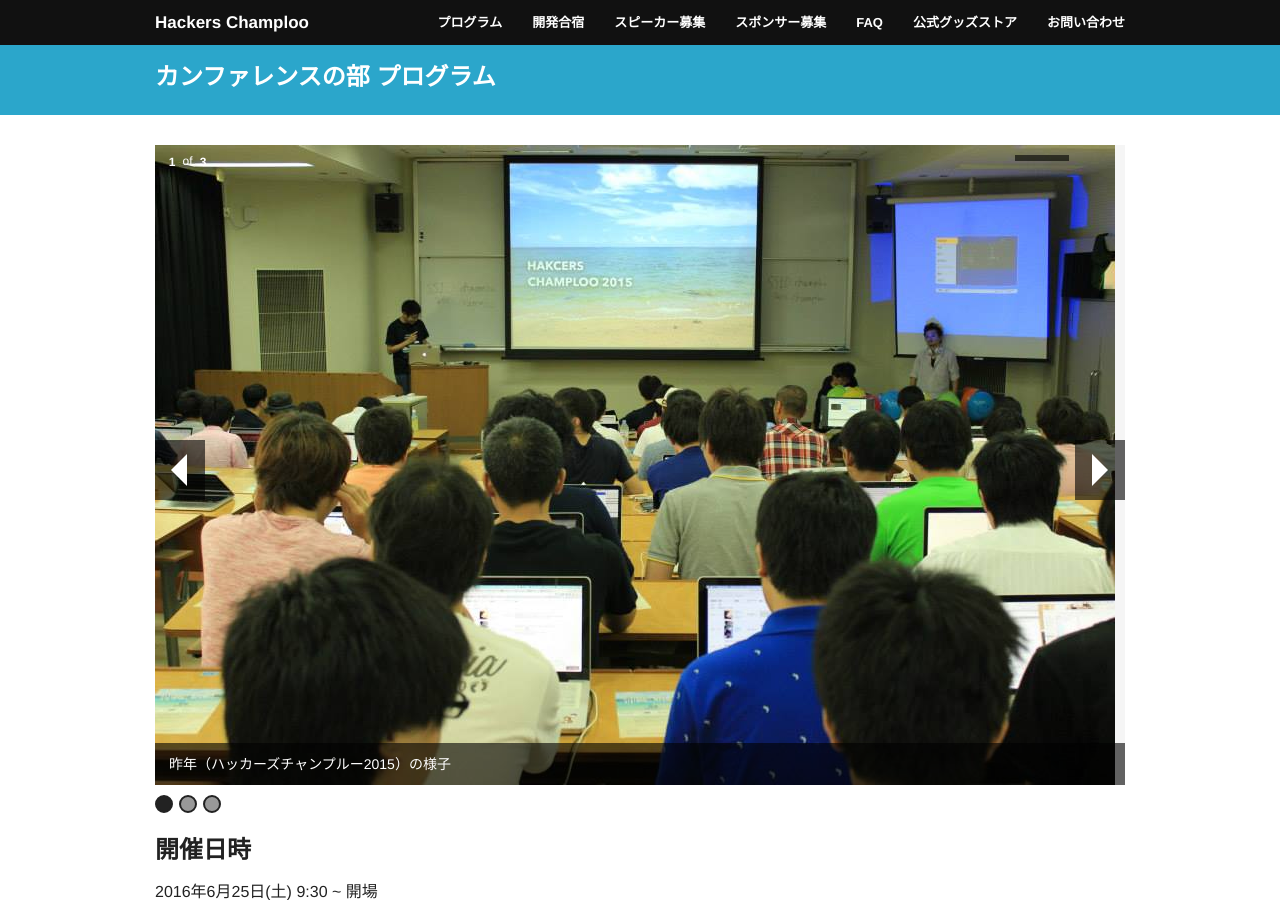
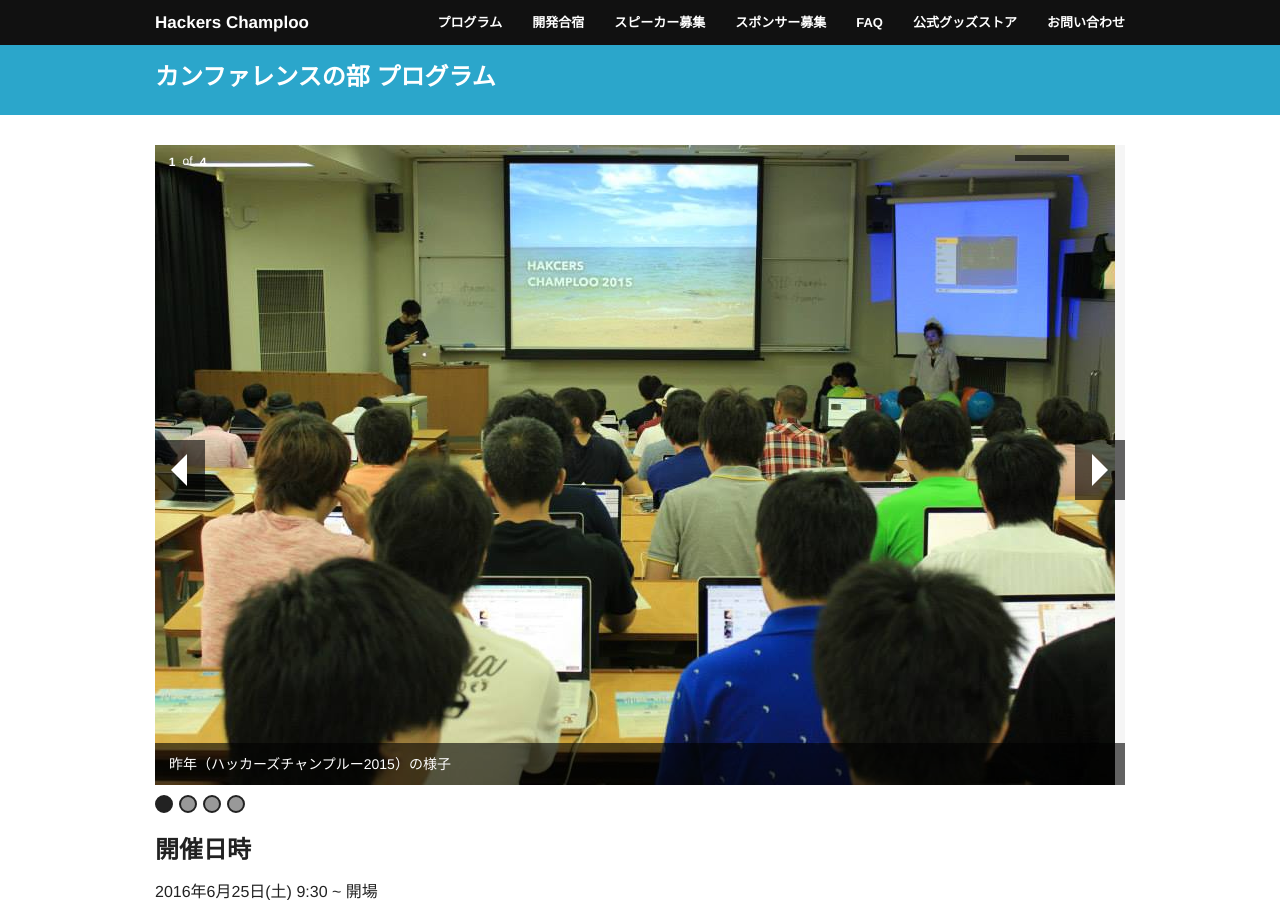
Before and after one commit to hackers-champloo/hackers-champloo.github.io, a Jekyll site: the page built from 2016/program.md, in a window 1280 px wide and 900 px high. Built offline with Jekyll 4.4.1, drawn with Linux system fonts in a browser that asks for light colours.

Commit message:
写真差し替え

```diff
--- a/2016/program.md
+++ b/2016/program.md
@@ -10,11 +10,15 @@ title: カンファレンスの部 プログラム
   <div class="orbit-caption">昨年（ハッカーズチャンプルー2015）の様子</div>
  </li>
  <li>
-  <img src="/img/2016/11138574_10153994619515031_1659880026030998327_n.jpg" />
+  <img src="/img/2016/12985366_1240484445965260_942974817919847175_n.jpg" />
   <div class="orbit-caption">昨年（ハッカーズチャンプルー2015）の様子</div>
  </li>
  <li>
-  <img src="/img/2016/11667478_10153994615775031_4668751459905130944_n.jpg" />
+  <img src="/img/2016/12963810_1240484379298600_5767021701809636034_n.jpg" />
+  <div class="orbit-caption">昨年（ハッカーズチャンプルー2015）の様子</div>
+ </li>
+ <li>
+  <img src="/img/2016/12472313_1240484295965275_9209790285296878256_n.jpg" />
   <div class="orbit-caption">昨年（ハッカーズチャンプルー2015）の様子</div>
  </li>
 </ul>
```
Also changed, not shown: img/2016/11138574_10153994619515031_1659880026030998327_n.jpg (deleted), img/2016/11667478_10153994615775031_4668751459905130944_n.jpg (deleted), img/2016/12472313_1240484295965275_9209790285296878256_n.jpg (added), img/2016/12963810_1240484379298600_5767021701809636034_n.jpg (added), img/2016/12985366_1240484445965260_942974817919847175_n.jpg (added).
